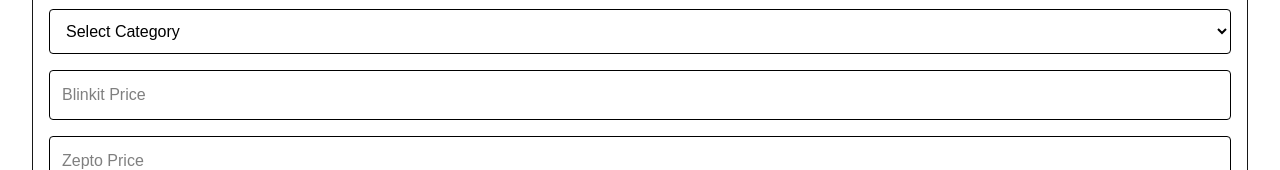
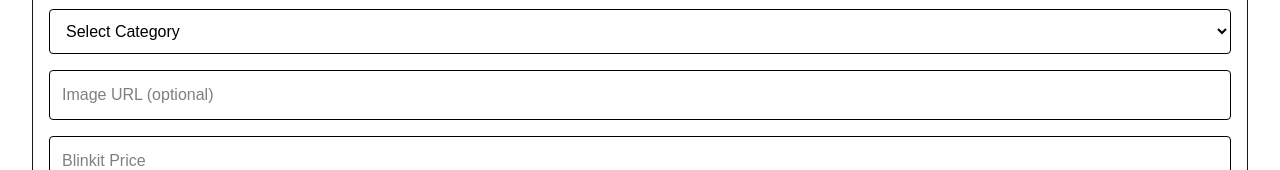
Before and after one commit to Vaibhavi746/quickcart, a Next.js app: page / in a window 1280 px wide. Shown: the part 254-424 px from the top of the page. Built offline with nearby package versions, Linux system fonts and the light colour scheme; no server answers; the database is empty.

Commit message:
Added product image support

```diff
--- a/src/app/components/ProductCard.tsx
+++ b/src/app/components/ProductCard.tsx
@@ -2,6 +2,7 @@
   _id: string;
   name: string;
   category: string;
+  image?: string;
   prices: {
     blinkit: number;
     zepto: number;
@@ -29,6 +30,10 @@
 }: Props) {
   return (
     <div className="border p-4 rounded-lg">
+      <img src={product.image ||  "https://images.unsplash.com/photo-1542838132-92c53300491e"}
+       alt={product.name}
+       className="w-full h-48 object-cover rounded-lg mb-4"
+      />
       <h2 className="text-2xl font-semibold">
         {product.name}
       </h2>
--- a/src/app/page.tsx
+++ b/src/app/page.tsx
@@ -21,6 +21,7 @@
   const [editingId, setEditingId] = useState<string | null>(null);
   const [category, setCategory] = useState("");
   const [selectedCategory, setSelectedCategory] = useState("all");
+  const [imageUrl, setImageUrl] = useState("");
 
 
   async function fetchProducts(){
@@ -80,6 +81,7 @@
      setInstamartPrice("");
      setMessage("");
      setEditingId(null);
+     setImageUrl("");
   }
 
   function increaseQuantity(id: number) {
@@ -183,6 +185,7 @@
   body: JSON.stringify({
     name: productName,
     category: category,
+    image: imageUrl ||  "https://images.unsplash.com/photo-1542838132-92c53300491e",
     prices:{
       blinkit: Number(blinkitPrice),
       zepto: Number(zeptoPrice),
@@ -248,6 +251,7 @@
     setEditingId(product._id);
     setProductName(product.name);
     setCategory(product.category || "");
+    setImageUrl(product.image || "");
     setBlinkitPrice( product.prices.blinkit.toString());
     setZeptoPrice( product.prices.zepto.toString());
     setInstamartPrice( product.prices.instamart.toString());
@@ -296,6 +300,13 @@
               <option value="Groceries">Groceries</option>
               <option value="Personal Care">Personal Care</option>
             </select>
+
+            <input type="text"
+                   placeholder="Image URL (optional)"
+                   value={imageUrl}
+                   onChange={(e)=> setImageUrl(e.target.value)}
+                   className= "border p-3 rounded w-full mb-4 bg-white text-black"
+            />
 
         <input
           type="number"
@@ -367,7 +378,7 @@
           Most Expensive
         </option>
       </select>
-      <div className="grid gap-4 mb-10">
+      <div className="grid grid-cols-1 sm:grid-cols-2 md:grid-cols-3 gap-4 mb-10">
         {sortedProducts.map((product) => (
           <ProductCard
             key={product._id}
```
